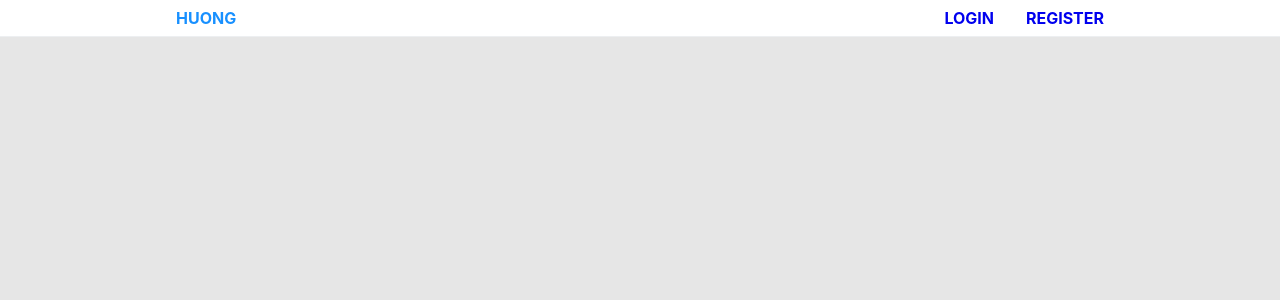
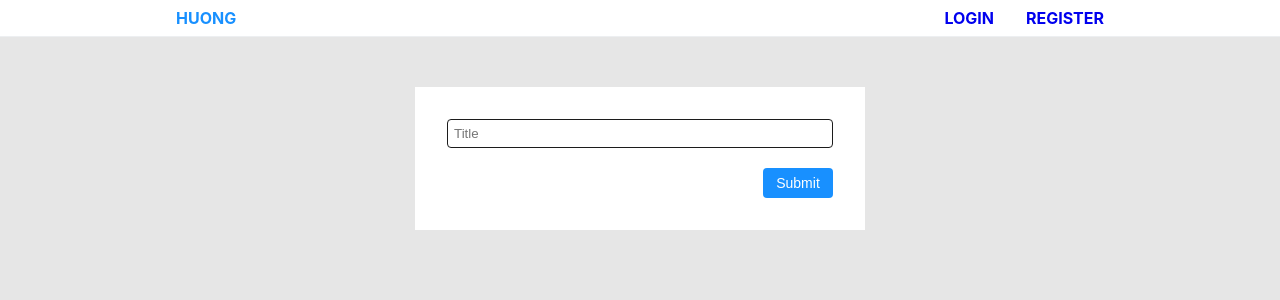
Before and after one commit to ngovanhuong94/reddit-clone, a React (Create React App) app in the folder client/: page /create-post in a window 1280 px wide. Shown: the top 300 px of the page. Built offline with nearby package versions, Linux system fonts and the light colour scheme; sample sign-in values are in the browser's storage.

Commit message:
client create post

```diff
--- a/client/src/App.js
+++ b/client/src/App.js
@@ -15,6 +15,7 @@ import Header from './containers/Header'
 import Home from './pages/Home'
 import Register from './pages/Register'
 import Login from './pages/Login'
+import CreatePost from './pages/CreatePost'
 
 class App extends Component {
   render() {
@@ -28,6 +29,7 @@ class App extends Component {
                 <Route exact path="/" component={Home} />
                 <Route path="/register" component={Register} />
                 <Route path="/login" component={Login} />
+                <Route path="/create-post" component={CreatePost}/>
               </Switch>
             </>
           </BrowserRouter>
--- /dev/null
+++ b/client/src/containers/CreatePostForm/Component.js
@@ -0,0 +1,28 @@
+import React from 'react'
+import { Field } from 'redux-form'
+import Form from '../../components/Form'
+import renderField from '../../components/Form/renderField'
+import Button from '../../components/Button'
+
+class CreatePostForm extends React.Component {
+    componentDidMount () {
+        if (!this.props.token) {
+            this.props.history.push('/login')
+        }
+    }
+    render () {
+        return (
+            <Form>
+                <Field
+                    name="title"
+                    placeholder="Title"
+                    type="text"
+                    component={renderField}
+                />
+                <Button type="submit">Submit</Button>
+            </Form>
+        )
+    }
+}
+
+export default CreatePostForm
--- /dev/null
+++ b/client/src/containers/CreatePostForm/index.js
@@ -0,0 +1,15 @@
+import { compose } from 'redux'
+import { reduxForm } from 'redux-form'
+import { connect } from 'react-redux'
+import { withRouter } from 'react-router-dom'
+import CreatePostForm from './Component'
+
+const mapStateToProps = (state) => ({
+    token: state.auth.token
+})
+
+export default compose(
+    reduxForm({ form: 'create-post'}),
+    connect(mapStateToProps)
+)
+(withRouter(CreatePostForm))
--- /dev/null
+++ b/client/src/containers/Sidebar/Component.js
@@ -0,0 +1,38 @@
+import React from 'react'
+import { Link } from 'react-router-dom'
+import styled from 'styled-components'
+import Section from '../../components/Section'
+import CreatePostButton from './CreatePostButton'
+import categories from '../../categories'
+const StyledDiv = styled.div`
+    width: 250px;
+`
+
+const StyledCategoryLink = styled(Link)`
+    display: block;
+    width: 100%;
+    text-decoration: none;
+    padding: 4px 8px;
+`
+
+
+class Sidebar extends React.Component {
+    render () {
+        const { token } = this.props
+        return (
+            <StyledDiv>
+                <Section padded>
+                    { token && <CreatePostButton /> }
+                    {categories.map(cat => (<StyledCategoryLink
+                                                    to="/"
+                                                    key={cat.value}>
+                                                {cat.text}
+                                            </StyledCategoryLink>))}
+                </Section>
+            </StyledDiv>
+        )
+    }
+}
+
+
+export default Sidebar
--- a/client/src/containers/Sidebar/CreatePostButton.js
+++ b/client/src/containers/Sidebar/CreatePostButton.js
@@ -13,6 +13,6 @@ const StyledCreatePostLink = styled(Link)`
     width: 100%
 `
 
-const CreatePostButton = (props) => <StyledCreatePostLink to="/" {...props}>Create Post</StyledCreatePostLink>
+const CreatePostButton = (props) => <StyledCreatePostLink to="/create-post" {...props}>Create Post</StyledCreatePostLink>
 
 export default CreatePostButton
--- a/client/src/containers/Sidebar/index.js
+++ b/client/src/containers/Sidebar/index.js
@@ -1,37 +1,9 @@
-import React from 'react'
-import { Link } from 'react-router-dom'
-import styled from 'styled-components'
-import Section from '../../components/Section'
-import CreatePostButton from './CreatePostButton'
-import categories from '../../categories'
-const StyledDiv = styled.div`
-    width: 250px;
-`
-
-const StyledCategoryLink = styled(Link)`
-    display: block;
-    width: 100%;
-    text-decoration: none;
-    padding: 4px 8px;
-`
+import { connect } from 'react-redux'
+import Sidebar from './Component'
 
 
-class Sidebar extends React.Component {
-    render () {
-        return (
-            <StyledDiv>
-                <Section padded>
-                    <CreatePostButton />
-                    {categories.map(cat => (<StyledCategoryLink
-                                                    to="/"
-                                                    key={cat.value}>
-                                                {cat.text}
-                                            </StyledCategoryLink>))}
-                </Section>
-            </StyledDiv>
-        )
-    }
-}
+const mapStateToProps = (state) => ({
+    token: state.auth.token
+})
 
-
-export default Sidebar
+export default connect(mapStateToProps)(Sidebar)
--- /dev/null
+++ b/client/src/pages/CreatePost.js
@@ -0,0 +1,19 @@
+import React from 'react'
+import Container from '../components/Container'
+import Section from '../components/Section'
+import CreatePostForm from '../containers/CreatePostForm'
+
+class CreatePost extends React.Component {
+    render () {
+        return (
+            <Container small>
+                <Section padded>
+                    <CreatePostForm />
+                </Section>
+            </Container>
+        )
+    }
+}
+
+
+export default CreatePost
```
